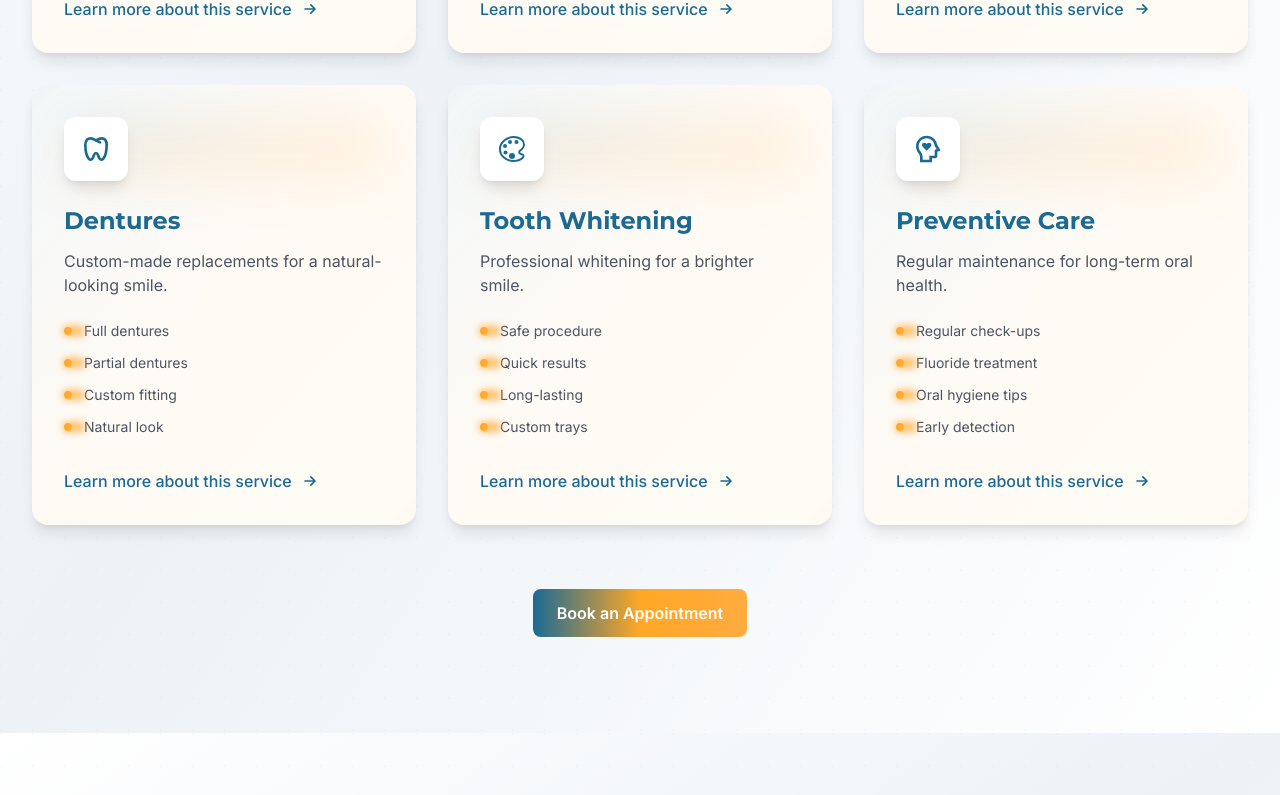
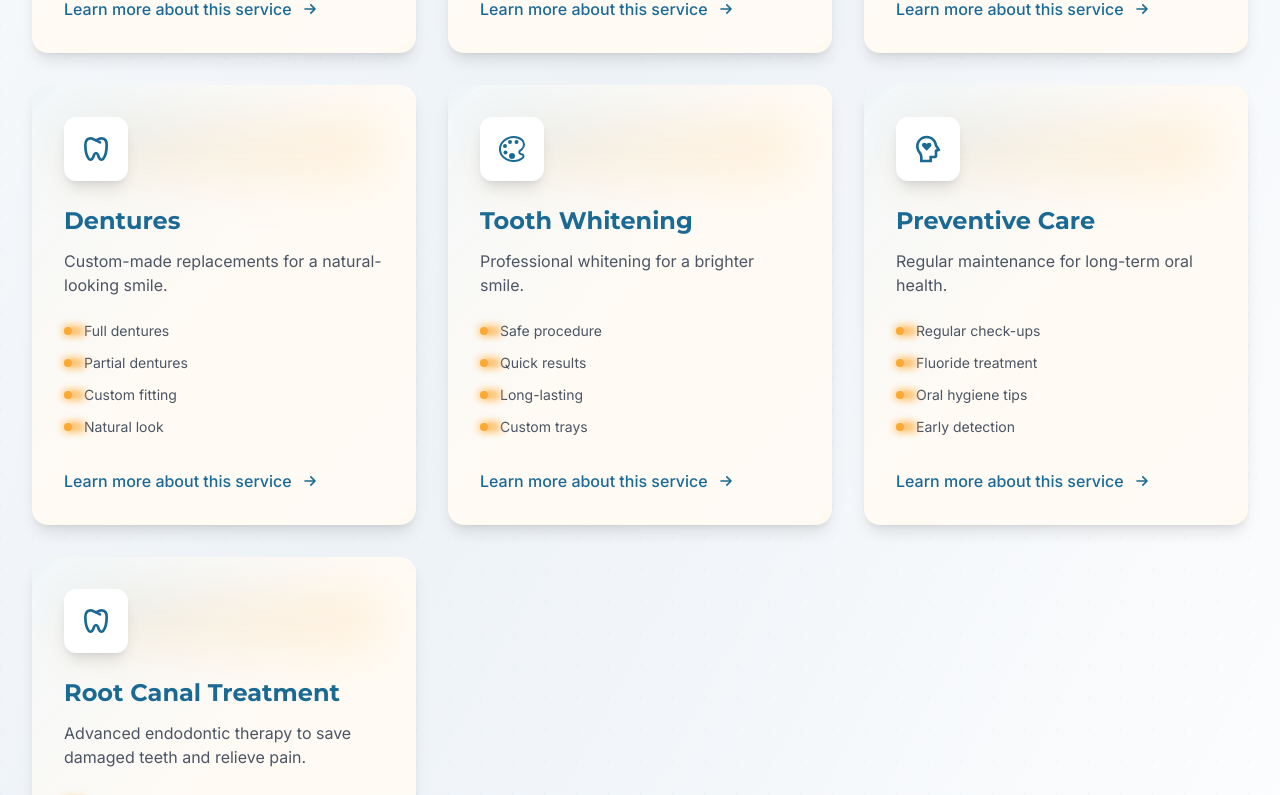
Before and after one commit to jaydeepc/dentalyst-website, a React (Vite) app: page / in a window 1280 px wide. Shown: the part 1991-2786 px from the top of the page. Built offline with nearby package versions, Linux system fonts and the light colour scheme.

Commit message:
restore: add root canal service with comprehensive information and images

```diff
--- a/src/components/sections/servicesData.js
+++ b/src/components/sections/servicesData.js
@@ -254,5 +254,95 @@ export const services = [
     description: 'Regular maintenance for long-term oral health.',
     features: ['Regular check-ups', 'Fluoride treatment', 'Oral hygiene tips', 'Early detection'],
     info: []
+  },
+  {
+    icon: React.createElement(TbDental, { className: "w-8 h-8" }),
+    title: 'Root Canal Treatment',
+    description: 'Advanced endodontic therapy to save damaged teeth and relieve pain.',
+    features: [
+      'Pain relief',
+      'Tooth preservation',
+      'Modern techniques',
+      'High success rate'
+    ],
+    info: [
+      {
+        title: 'What is Root Canal Treatment?',
+        image: '/service-examples/root-canal/info/what-is-root-canal-treatment.jpg',
+        description: 'Root canal treatment is a dental procedure that treats infection at the center of a tooth. The treatment is needed when the blood or nerve supply of the tooth (known as the pulp) becomes infected due to decay, leaky fillings, or damage to teeth.',
+        placeholder: 'Root canal treatment explanation'
+      },
+      {
+        title: 'Treatment Procedure',
+        image: '/service-examples/root-canal/info/root-canal-treatment-procedure-step-by-step.jpg',
+        description: 'Our root canal procedure uses advanced techniques and technology to ensure your comfort and the best possible outcome. The process involves removing infected pulp, cleaning the canal, and sealing it to prevent future infection.',
+        placeholder: 'Root canal procedure steps'
+      }
+    ],
+    comparison: {
+      headers: ['Aspect', 'Traditional Method', 'Modern Technique'],
+      rows: [
+        {
+          feature: 'Treatment Time',
+          values: [
+            'Multiple long visits',
+            'Usually completed in 1-2 visits'
+          ]
+        },
+        {
+          feature: 'Pain Level',
+          values: [
+            'May be uncomfortable',
+            'Minimal discomfort with advanced anesthesia'
+          ]
+        },
+        {
+          feature: 'Success Rate',
+          values: [
+            '85-90%',
+            '95-98% with modern techniques'
+          ]
+        },
+        {
+          feature: 'Recovery Time',
+          values: [
+            'Several days of discomfort',
+            'Minimal recovery time needed'
+          ]
+        }
+      ]
+    },
+    additionalInfo: [
+      {
+        title: 'When is it Needed?',
+        icon: React.createElement(MdMedicalServices, { className: "w-6 h-6" }),
+        items: [
+          'Severe tooth decay',
+          'Cracked or damaged tooth',
+          'Deep cavity reaching the pulp',
+          'Repeated dental procedures on tooth'
+        ]
+      },
+      {
+        title: 'Benefits',
+        icon: React.createElement(FaTooth, { className: "w-6 h-6" }),
+        items: [
+          'Saves natural tooth',
+          'Eliminates pain and infection',
+          'Restores normal bite and function',
+          'Long-lasting results'
+        ]
+      },
+      {
+        title: 'Aftercare',
+        icon: React.createElement(TbDental, { className: "w-6 h-6" }),
+        items: [
+          'Temporary crown protection',
+          'Avoid hard foods initially',
+          'Regular dental check-ups',
+          'Good oral hygiene maintenance'
+        ]
+      }
+    ]
   }
 ];
```
